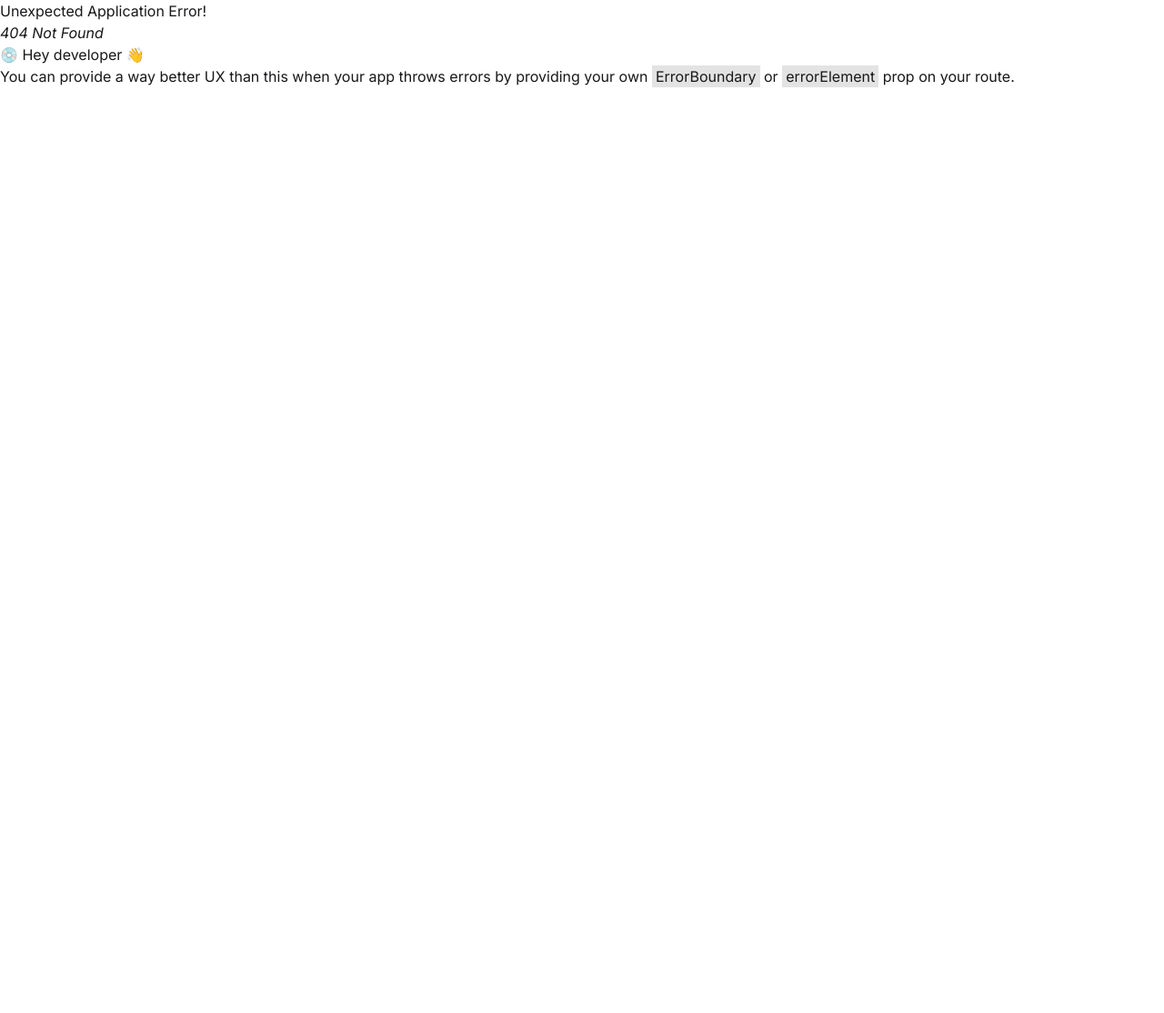
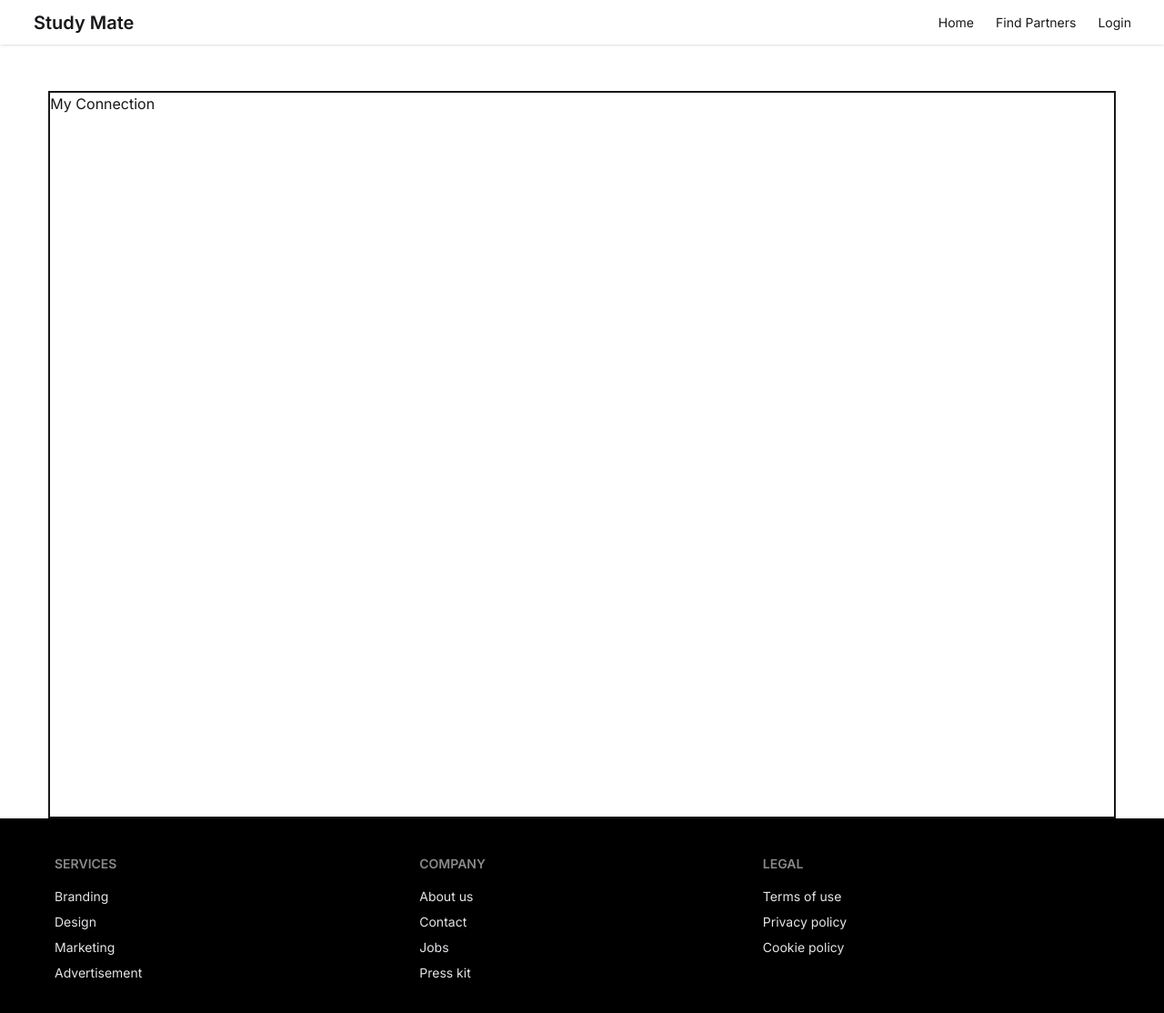
Before and after one commit to omarfarukx11/study-mate-client, a React (Vite) app: page /myConnection in a window 1280 px wide. Before the commit this address had no page. Shown: the top 1114 px of the page at 91% size. Before the commit the page ends 800 px from the top, so only its background shows below. Built offline with nearby package versions, Linux system fonts and the light colour scheme; no server answers.

Commit message:
navlink add

```diff
--- a/package.json
+++ b/package.json
@@ -11,8 +11,10 @@
   },
   "dependencies": {
     "@tailwindcss/vite": "^4.1.17",
+    "firebase": "^12.5.0",
     "react": "^19.1.1",
     "react-dom": "^19.1.1",
+    "react-icons": "^5.5.0",
     "react-router": "^7.9.5",
     "tailwindcss": "^4.1.17"
   },
--- a/src/AuthContext/AuthContext.jsx
+++ b/src/AuthContext/AuthContext.jsx
@@ -1,11 +1,2 @@
-import React from 'react';
-
-const AuthContext = () => {
-    return (
-        <div>
-            <h1>hell auth context</h1>
-        </div>
-    );
-};
-
-export default AuthContext;
+import { createContext } from "react";
+export const AuthContext = createContext(null)
--- a/src/AuthContext/AuthProvider.jsx
+++ b/src/AuthContext/AuthProvider.jsx
@@ -1,11 +1,50 @@
-import React from 'react';
+import React, { useEffect, useState } from 'react';
+import { AuthContext } from './AuthContext';
+import { GoogleAuthProvider, onAuthStateChanged, signInWithPopup, signOut } from "firebase/auth";
+import { auth } from '../firebase/firebase.init';
+const GoogleProvider = new GoogleAuthProvider();
 
-const AuthProvider = () => {
-    return (
-        <div>
-            <h1>hello form auth provider</h1>
-        </div>
-    );
+const AuthProvider = ({children}) => {
+    const [user , setUser] = useState(null)
+    const [loading , setLoading] = useState(true)
+
+
+    //Google Sing in
+    const singInWithGoogle = () => {
+        setLoading(true)
+        return signInWithPopup(auth , GoogleProvider)
+    }
+
+
+    const logOutUser = () => {
+    setLoading(true)
+    return signOut(auth)
+
+  }
+
+
+   useEffect(() => {
+   const unsubscribe = onAuthStateChanged(auth, (currentUser) =>{
+        setUser(currentUser)
+        setLoading(false)
+    })
+    return () => {
+        unsubscribe()
+    }
+  }, []);
+
+
+    const authInfo = {
+        user,
+        setUser,
+        loading,
+        setLoading,
+        singInWithGoogle,
+        logOutUser,
+
+    }
+
+    return <AuthContext value={authInfo}>{children}</AuthContext>
 };
 
 export default AuthProvider;
--- a/src/Components/Footer.jsx
+++ b/src/Components/Footer.jsx
@@ -1,11 +1,32 @@
-import React from 'react';
+import React from "react";
 
 const Footer = () => {
-    return (
-        <div>
-            <h1>hello form footer</h1>
-        </div>
-    );
+  return (
+    <footer className="w-[100vw] bg-black">
+    <div className=" bottom-0 footer w-[1240px] mx-auto sm:footer-horizontal  text-neutral-content p-10">
+        <nav>
+        <h6 className="footer-title">Services</h6>
+        <a className="link link-hover">Branding</a>
+        <a className="link link-hover">Design</a>
+        <a className="link link-hover">Marketing</a>
+        <a className="link link-hover">Advertisement</a>
+      </nav>
+      <nav>
+        <h6 className="footer-title">Company</h6>
+        <a className="link link-hover">About us</a>
+        <a className="link link-hover">Contact</a>
+        <a className="link link-hover">Jobs</a>
+        <a className="link link-hover">Press kit</a>
+      </nav>
+      <nav>
+        <h6 className="footer-title">Legal</h6>
+        <a className="link link-hover">Terms of use</a>
+        <a className="link link-hover">Privacy policy</a>
+        <a className="link link-hover">Cookie policy</a>
+      </nav>
+    </div>
+    </footer>
+  );
 };
 
 export default Footer;
--- a/src/Components/Navbar.jsx
+++ b/src/Components/Navbar.jsx
@@ -1,35 +1,66 @@
-import React from "react";
-import { NavLink } from "react-router";
+import React, { use } from "react";
+import { Link, NavLink } from "react-router";
+import { AuthContext } from "../AuthContext/AuthContext";
+import { FcMenu } from "react-icons/fc";
 
 const Navbar = () => {
+  const {user} = use(AuthContext)
+     const links = (
+    <>
+      <li><NavLink to="/">Home</NavLink></li>
+      <li><NavLink to="/findPartner">Find Partners</NavLink></li>
 
-    const links = <>
-         <li> <NavLink to={'/'}>Home</NavLink> </li>
-         <li> <NavLink to={'/findPartner'}>Find Partners</NavLink> </li>
-         <li> <NavLink to={'/Register'}>Register</NavLink> </li>
-         <li> <NavLink to={'/login'}>Login</NavLink> </li>
+      {!user && (
+        <>
+          <li><NavLink to="/login">Login</NavLink></li>
+        </>
+      )}
+
+      {user && (
+        <>
+          <li><NavLink to="/createPP">Create Partner Profile</NavLink></li>
+          <li><NavLink to="/myConnection">My Connections</NavLink></li>
+          <li>
+
+          </li>
+          <div className="dropdown dropdown-end">
+              <div tabIndex={0} role="button">
+                    <img
+                    src={user.photoURL}
+                    alt="User"
+                    className="w-[60px] h-[60px] rounded-full"
+                    />
+              </div>
+          <ul tabIndex="-1" className="dropdown-content menu bg-base-100 rounded-box z-1 w-52 p-2 shadow-sm">
+            <li><Link to={'/profile'}>Profile</Link></li>
+            <li>LogOut</li>
+          </ul>
+        </div>
+        </>
+      )}
     </>
+  );
 
   return (
-    <div className="navbar bg-base-100 shadow-sm">
-      <div className="navbar-start">
-        <div className="dropdown">
+   <nav className="w-[100vw] bg-base-100 shadow-sm fixed top-0 z-10 left-0 right-0">
+     <div className="flex justify-between items-center w-[1240px] mx-auto ">
+      <div className="">
+        <a className="btn btn-ghost text-xl">Study Mate</a>
+      </div>
+
+
+      <div className=" hidden lg:flex">
+        <ul className="menu menu-horizontal px-1">
+         {
+            links
+         }
+        </ul>
+      </div>
+
+         <div className=" lg:hidden ">
+       <div className="dropdown dropdown-end">
           <div tabIndex={0} role="button" className="btn btn-ghost lg:hidden">
-            <svg
-              xmlns="http://www.w3.org/2000/svg"
-              className="h-5 w-5"
-              fill="none"
-              viewBox="0 0 24 24"
-              stroke="currentColor"
-            >
-              {" "}
-              <path
-                strokeLinecap="round"
-                strokeLinejoin="round"
-                strokeWidth="2"
-                d="M4 6h16M4 12h8m-8 6h16"
-              />{" "}
-            </svg>
+            <FcMenu></FcMenu>
           </div>
           <ul
             tabIndex="-1"
@@ -40,19 +71,9 @@ const Navbar = () => {
             }
           </ul>
         </div>
-        <a className="btn btn-ghost text-xl">daisyUI</a>
-      </div>
-      <div className="navbar-center hidden lg:flex">
-        <ul className="menu menu-horizontal px-1">
-         {
-            links
-         }
-        </ul>
-      </div>
-      <div className="navbar-end">
-        <a className="btn">Button</a>
-      </div>
+         </div>
     </div>
+   </nav>
   );
 };
 
--- a/src/Layout/Root.jsx
+++ b/src/Layout/Root.jsx
@@ -6,9 +6,9 @@ import Navbar from '../Components/Navbar';
 
 const Root = () => {
     return (
-        <div className='w-9/12 mx-auto'>
+        <div >
             <Navbar></Navbar>
-             <div className='w-11/12 mx-auto border-2'>
+             <div className='w-11/12 mx-auto border-2 min-h-screen mt-[100px]'>
                 <Outlet></Outlet>
              </div>
             <Footer></Footer>
--- a/src/Router/Router.jsx
+++ b/src/Router/Router.jsx
@@ -4,6 +4,9 @@ import Home from "../pages/Home/Home";
 import Register from "../pages/Auth/Register";
 import Login from "../pages/Auth/Login";
 import FindPartners from "../pages/Partners/FindPartners";
+import CreatePartnerProfile from "../pages/Partners/CreatePartnerProfile";
+import MyConnection from "../pages/Partners/MyConnection";
+import Profile from "../pages/Profile/Profile";
 
 export const router = createBrowserRouter([
   {
@@ -23,8 +26,20 @@ export const router = createBrowserRouter([
             Component:Login,
         },
         {
-            path:"findPartner",
+            path:"/findPartner",
             Component:FindPartners
+        },
+        {
+            path:"/createPP",
+            Component:CreatePartnerProfile
+        },
+        {
+            path:'/myConnection',
+            Component:MyConnection,
+        },
+        {
+            path:"/profile",
+            Component:Profile
         }
     ]
   },
--- /dev/null
+++ b/src/firebase/firebase.init.js
@@ -0,0 +1,19 @@
+// Import the functions you need from the SDKs you need
+import { initializeApp } from "firebase/app";
+import { getAuth } from "firebase/auth";
+// TODO: Add SDKs for Firebase products that you want to use
+// https://firebase.google.com/docs/web/setup#available-libraries
+
+// Your web app's Firebase configuration
+const firebaseConfig = {
+  apiKey: "AIzaSyDvY0nrJuh0mPv-5W_Wy4uNT_iBqdnpE2M",
+  authDomain: "study-mate-x11.firebaseapp.com",
+  projectId: "study-mate-x11",
+  storageBucket: "study-mate-x11.firebasestorage.app",
+  messagingSenderId: "25648744127",
+  appId: "1:25648744127:web:5d179e53812bb3059ae80a"
+};
+
+// Initialize Firebase
+const app = initializeApp(firebaseConfig);
+export const auth = getAuth(app);
--- a/src/main.jsx
+++ b/src/main.jsx
@@ -3,8 +3,11 @@ import { createRoot } from 'react-dom/client'
 import './index.css'
 import { RouterProvider } from "react-router/dom";
 import { router } from './Router/Router.jsx';
+import AuthProvider from './AuthContext/AuthProvider.jsx';
 createRoot(document.getElementById('root')).render(
   <StrictMode>
-    <RouterProvider router={router}></RouterProvider>
+    <AuthProvider>
+      <RouterProvider router={router}></RouterProvider>
+    </AuthProvider>
   </StrictMode>,
 )
--- a/src/pages/Auth/Login.jsx
+++ b/src/pages/Auth/Login.jsx
@@ -1,11 +1,52 @@
-import React from 'react';
+import React, { use } from "react";
+import { FcGoogle } from "react-icons/fc";
+import { AuthContext } from "../../AuthContext/AuthContext";
 
 const Login = () => {
-    return (
-        <div>
-            <h1>hello from login</h1>
+
+  const {singInWithGoogle , setUser} = use(AuthContext)
+
+  const handleGoogleSingIn = () => {
+    singInWithGoogle()
+    .then(res => {
+      setUser(res.user)
+    })
+    .catch(error => error)
+  }
+
+
+
+
+
+  return (
+    <div className="hero bg-base-200 min-h-screen">
+      <div className="hero-content flex-col lg:flex-row-reverse">
+        <div className="text-center lg:text-left">
+          <h1 className="text-5xl font-bold">Login now!</h1>
+          <p className="py-6">
+            Access your StudyMate account to find learning partners, <br />{" "}
+            manage your connections, and continue your study journey.
+          </p>
         </div>
-    );
+        <div className="card bg-base-100 w-full max-w-sm shrink-0 shadow-2xl">
+          <div className="card-body">
+           <form>
+             <fieldset className="fieldset">
+              <label className="label">Email</label>
+              <input type="email" className="input w-full" placeholder="Email" />
+              <label className="label">Password</label>
+              <input type="password" className="input w-full" placeholder="Password" />
+            </fieldset>
+           </form>
+              <button onClick={handleGoogleSingIn} className="btn bg-white text-black border-[#e5e5e5]">
+                <FcGoogle></FcGoogle> Login with Google
+              </button>
+              <button className="btn bg-[#5BBC2E] text-white hover:bg-white hover:border-2 hover:border-[#5BBC2E] hover:text-[#5BBC2E]">Login</button>
+          </div>
+        </div>
+      </div>
+    </div>
+  );
 };
 
 export default Login;
--- /dev/null
+++ b/src/pages/Profile/Profile.jsx
@@ -0,0 +1,11 @@
+import React from 'react';
+
+const Profile = () => {
+    return (
+        <div>
+            <h1>see you Profile</h1>
+        </div>
+    );
+};
+
+export default Profile;
```
Also changed, not shown: 1 other file (tests, documents, lock files or other folders).
